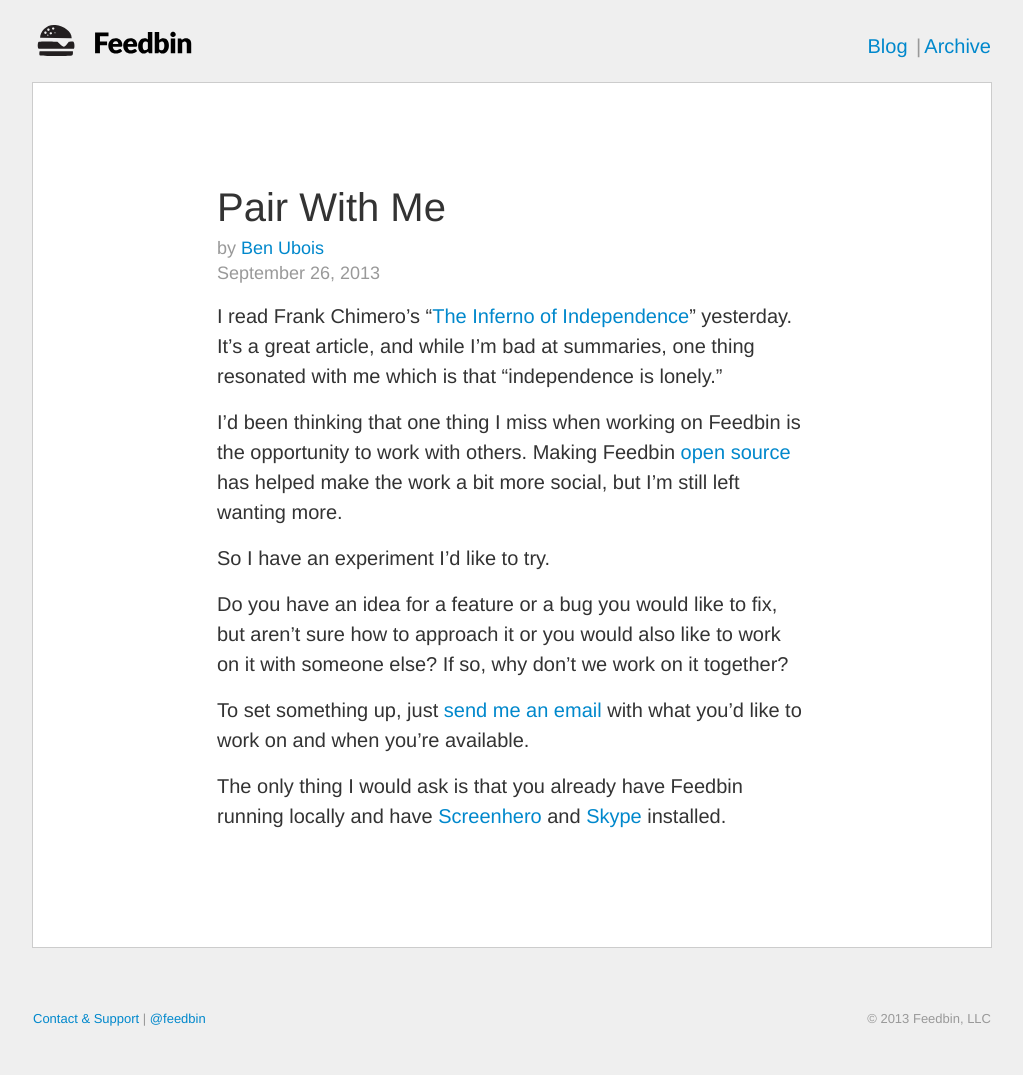
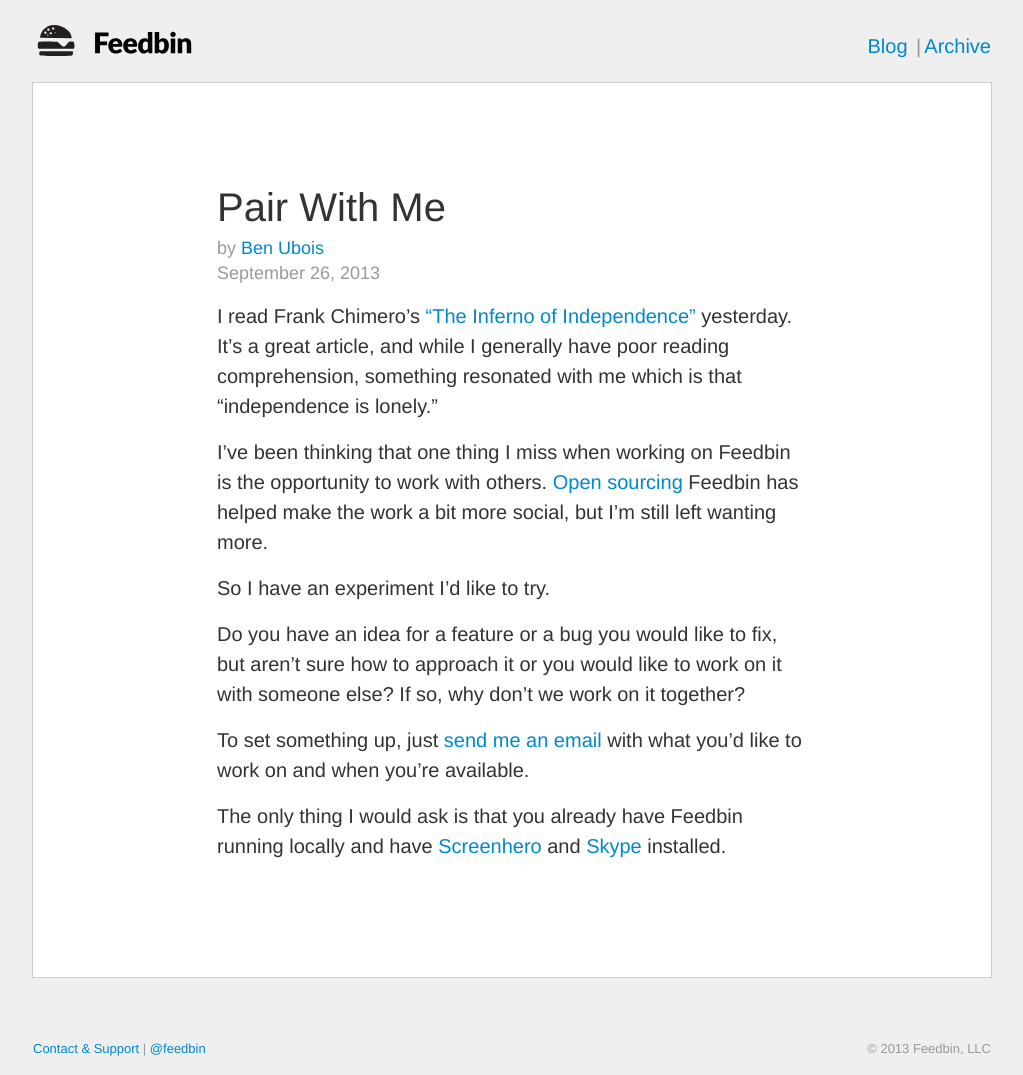
Before and after one commit to digideskio/feedbin-blog, a Jekyll site: the page built from _posts/2013-09-26-pair-with-me.md, in a window 1280 px wide. Shown: the whole page, without its empty margins (128-1151 px from the left). Built offline with Jekyll 4.4.1, drawn with Linux system fonts in a browser that asks for light colours; comment, search, counter and statistics services are not loaded; before the commit the page ends 1045 px from its top, so only the background shows below that.

Commit message:
Copy edits.

```diff
--- a/_posts/2013-09-26-pair-with-me.md
+++ b/_posts/2013-09-26-pair-with-me.md
@@ -5,13 +5,13 @@
 author_link: https://twitter.com/bsaid
 ---
 
-I read Frank Chimero's "[The Inferno of Independence](http://frankchimero.com/blog/2013/09/the-inferno-of-independence/)" yesterday. It's a great article, and while I'm bad at summaries, one thing resonated with me which is that "independence is lonely."
+I read Frank Chimero's ["The Inferno of Independence"](http://frankchimero.com/blog/2013/09/the-inferno-of-independence/) yesterday. It's a great article, and while I generally have poor reading comprehension, something resonated with me which is that "independence is lonely."
 
-I'd been thinking that one thing I miss when working on Feedbin is the opportunity to work with others. Making Feedbin [open source](http://blog.feedbin.me/2013/08/27/feedbin-is-open-source/) has helped make the work a bit more social, but I'm still left wanting more.
+I've been thinking that one thing I miss when working on Feedbin is the opportunity to work with others. [Open sourcing](http://blog.feedbin.me/2013/08/27/feedbin-is-open-source/) Feedbin has helped make the work a bit more social, but I'm still left wanting more.
 
 So I have an experiment I'd like to try.
 
-Do you have an idea for a feature or a bug you would like to fix, but aren't sure how to approach it or you would also like to work on it with someone else? If so, why don't we work on it together?
+Do you have an idea for a feature or a bug you would like to fix, but aren't sure how to approach it or you would like to work on it with someone else? If so, why don't we work on it together?
 
 To set something up, just [send me an email](mailto:ben@feedbin.me) with what you'd like to work on and when you're available.
 
```
